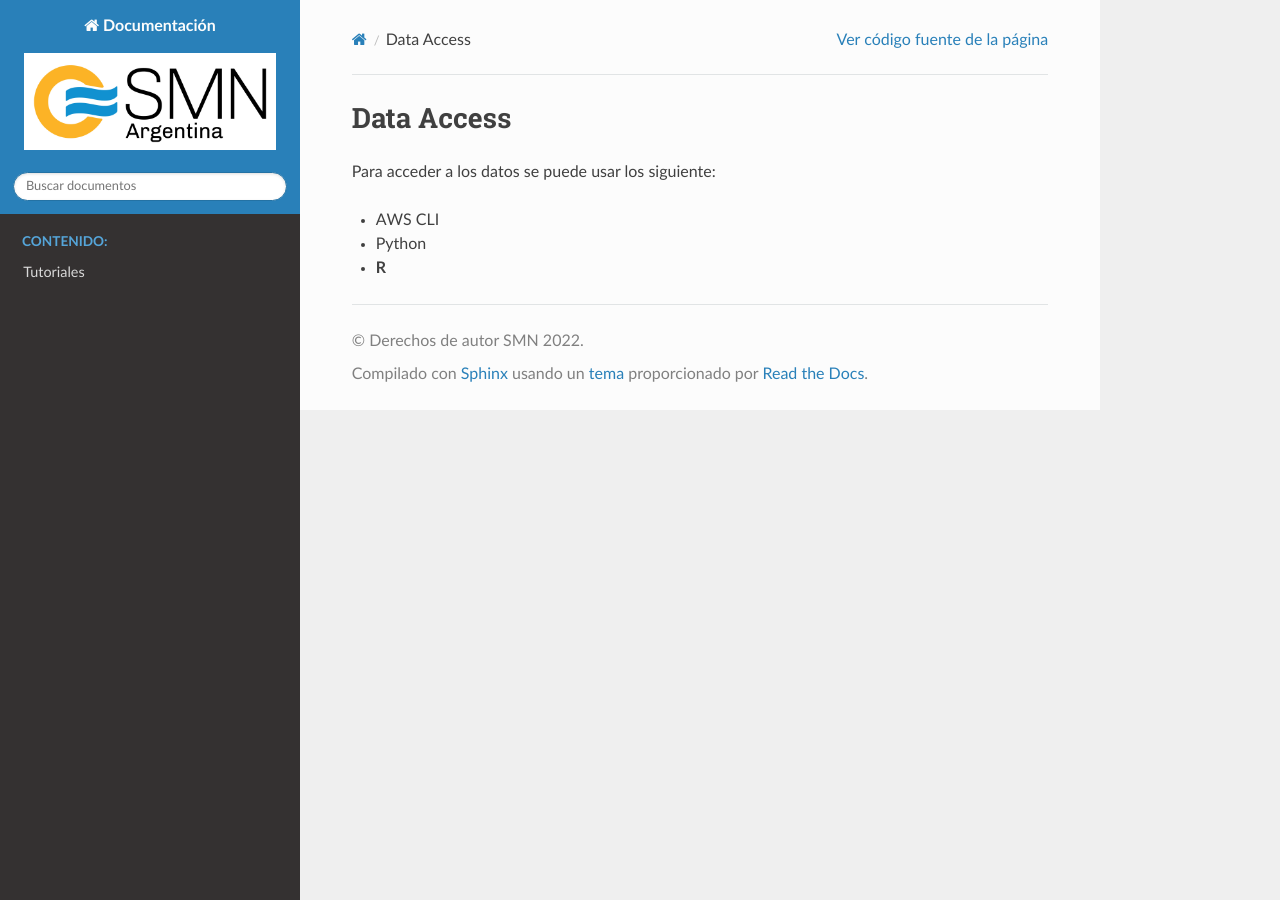
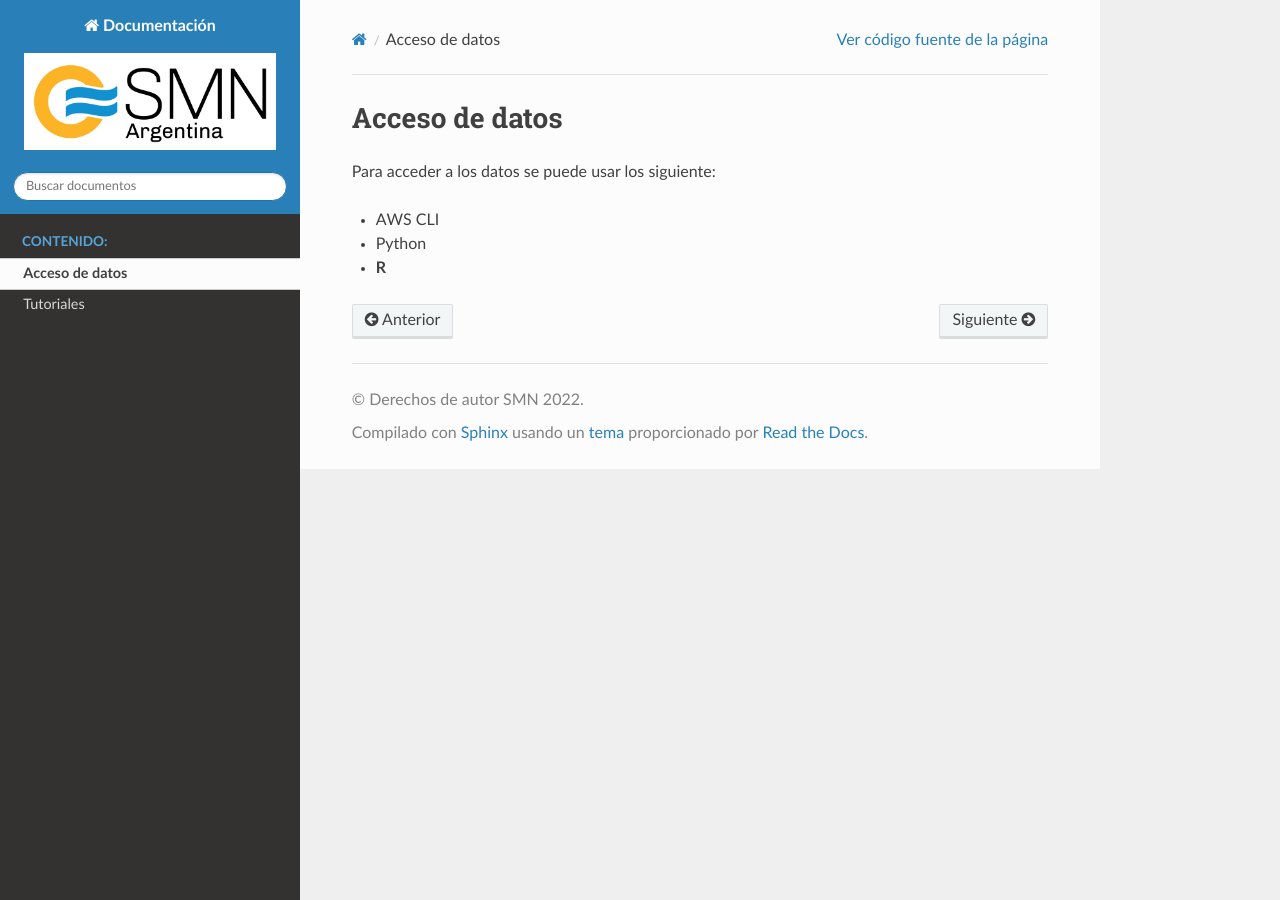
Before and after one commit to odp-aws-smn/documentation_wrf_det, a Sphinx documentation site: the page built from source/Acceso_de_datos.md, in a window 1280 px wide. Built offline with Sphinx 7.4.7 and the Read the Docs theme 2.0.0, drawn with Linux system fonts in a browser that asks for light colours; pages that are not in the unit, such as notebooks, are missing from menus.

Commit message:
Update and rename Data_Access.md to Acceso_de_datos.md

```diff
--- a/source/Data_Access.md
+++ b/source/Acceso_de_datos.md
@@ -1,4 +1,4 @@
-# Data Access
+# Acceso de datos
 
 Para acceder a los datos se puede usar los siguiente:
 
```
